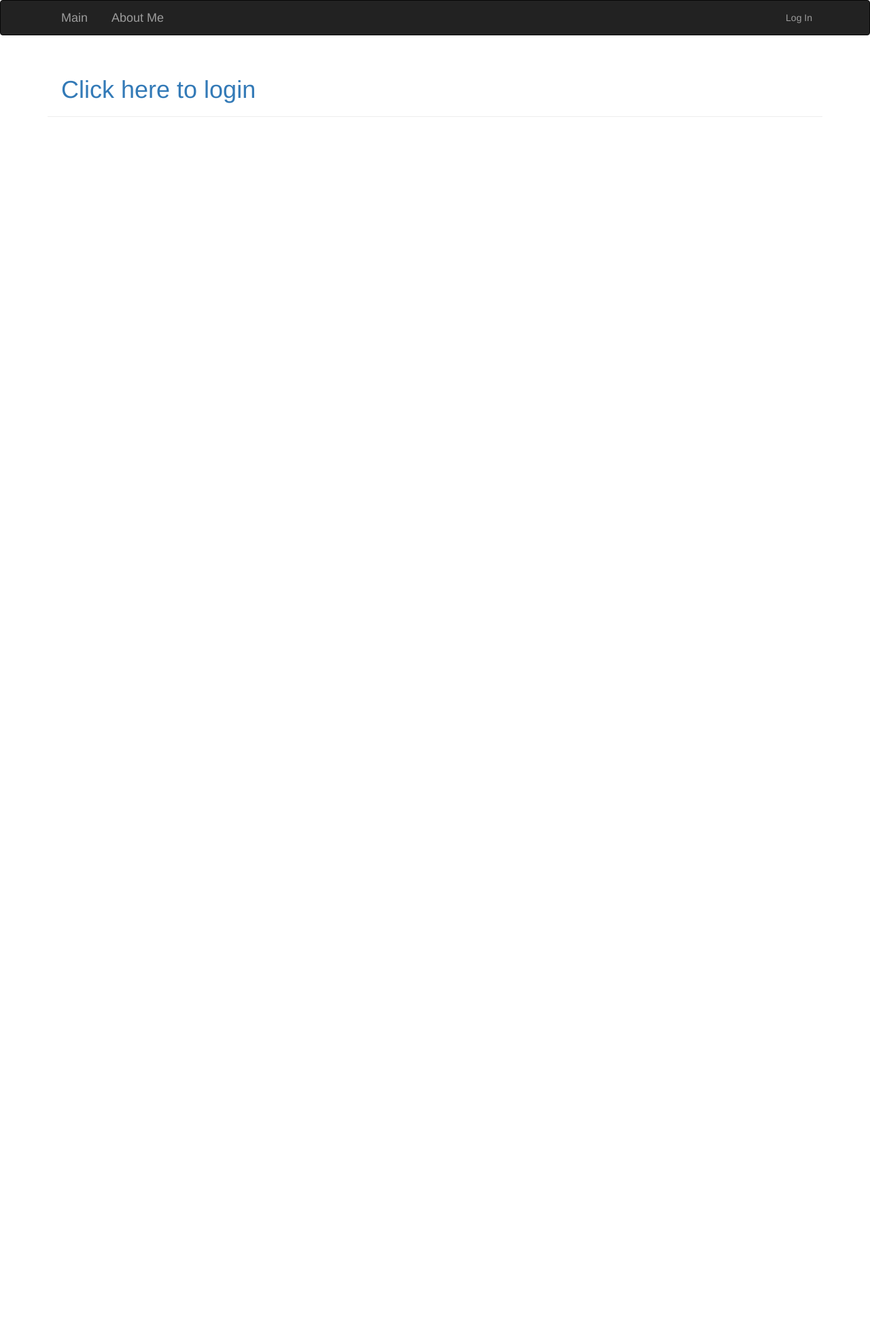
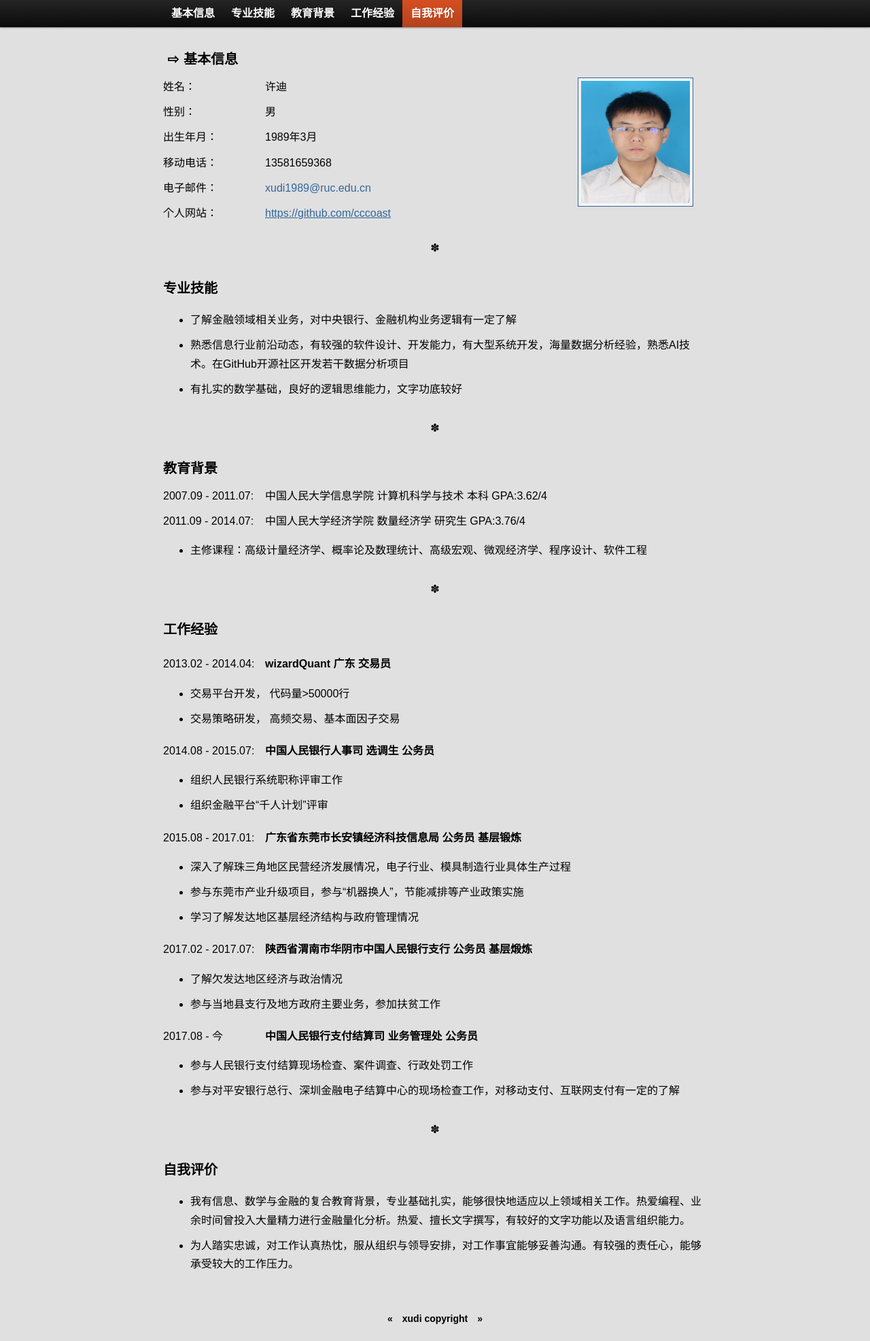
Before and after one commit to xxxoast/plasUI, a Flask app: page / in a window 1280 px wide. Shown: the whole page at 68% size. Before the commit the page ends 172 px from the top, so only its background shows below. Run offline with Flask 2, Linux system fonts and the light colour scheme; parts of the project's set-up code (start-up, migrations or seed data) failed here and were passed over; some libraries are stand-ins or nearby versions.

Commit message:
update my cv

```diff
--- a/app/main/views.py
+++ b/app/main/views.py
@@ -7,7 +7,8 @@ import json
 
 @main.route('/')
 def index():
-    return render_template('index.html')
+    return render_template('resume.html')
+#     return render_template('index.html')
 
 @main.route('/me')
 def me():
--- a/app/templates/resume.html
+++ b/app/templates/resume.html
@@ -22,8 +22,8 @@
 	<section id="skills">
 	    <h2>专业技能</h2>
 	    <ul>
-            <li><p>熟悉金融领域相关业务，对中央银行、金融机构、金融行业运行逻辑有一定了解</p></li>
-	    <li><p>了解信息行业前沿动态，有较强的软件设计、开发能力，在GitHub开源社区开发若干金融交易、数据分析软件</p></li>
+            <li><p>了解金融领域相关业务，对中央银行、金融机构业务逻辑有一定了解</p></li>
+	    <li><p>熟悉信息行业前沿动态，有较强的软件设计、开发能力，有大型系统开发，海量数据分析经验，熟悉AI技术。在GitHub开源社区开发若干数据分析项目</p></li>
             <li><p>有扎实的数学基础，良好的逻辑思维能力，文字功底较好</p></li>
             </ul>
         </section>
@@ -56,6 +56,13 @@
 	        <li><p>了解欠发达地区经济与政治情况</p></li>
 	         <li><p>参与当地县支行及地方政府主要业务，参加扶贫工作</p></li>
         </ul>
+
+            <h3><time>2017.08 - 今</time>中国人民银行支付结算司 业务管理处 公务员</h3>
+        <ul>
+            <li><p>参与人民银行支付结算现场检查、案件调查、行政处罚工作</p></li>
+            <li><p>参与对平安银行总行、深圳金融电子结算中心的现场检查工作，对移动支付、互联网支付有一定的了解</p></li>
+        </ul>
+
         </section>
 	<section id="evaluation">
             <h2>自我评价</h2>
```
Lines whose indentation alone changed are shown as unchanged.
